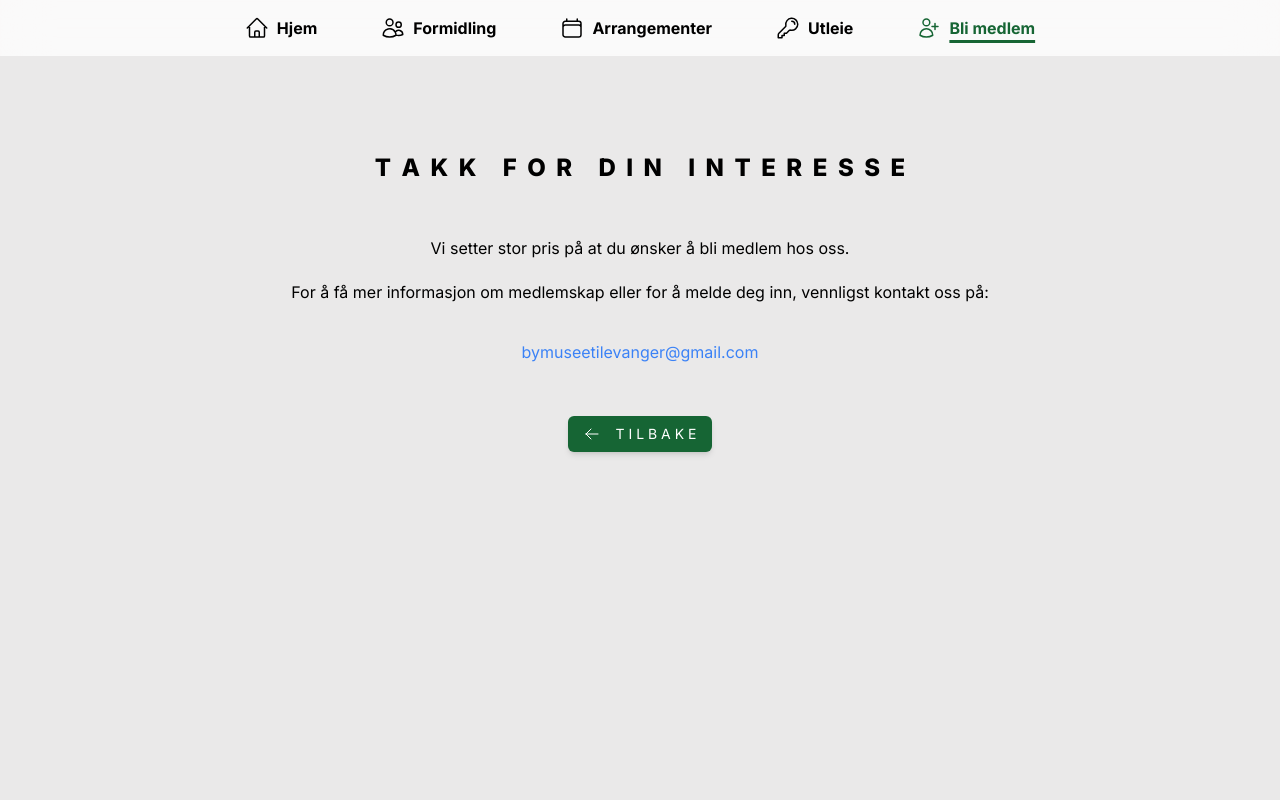
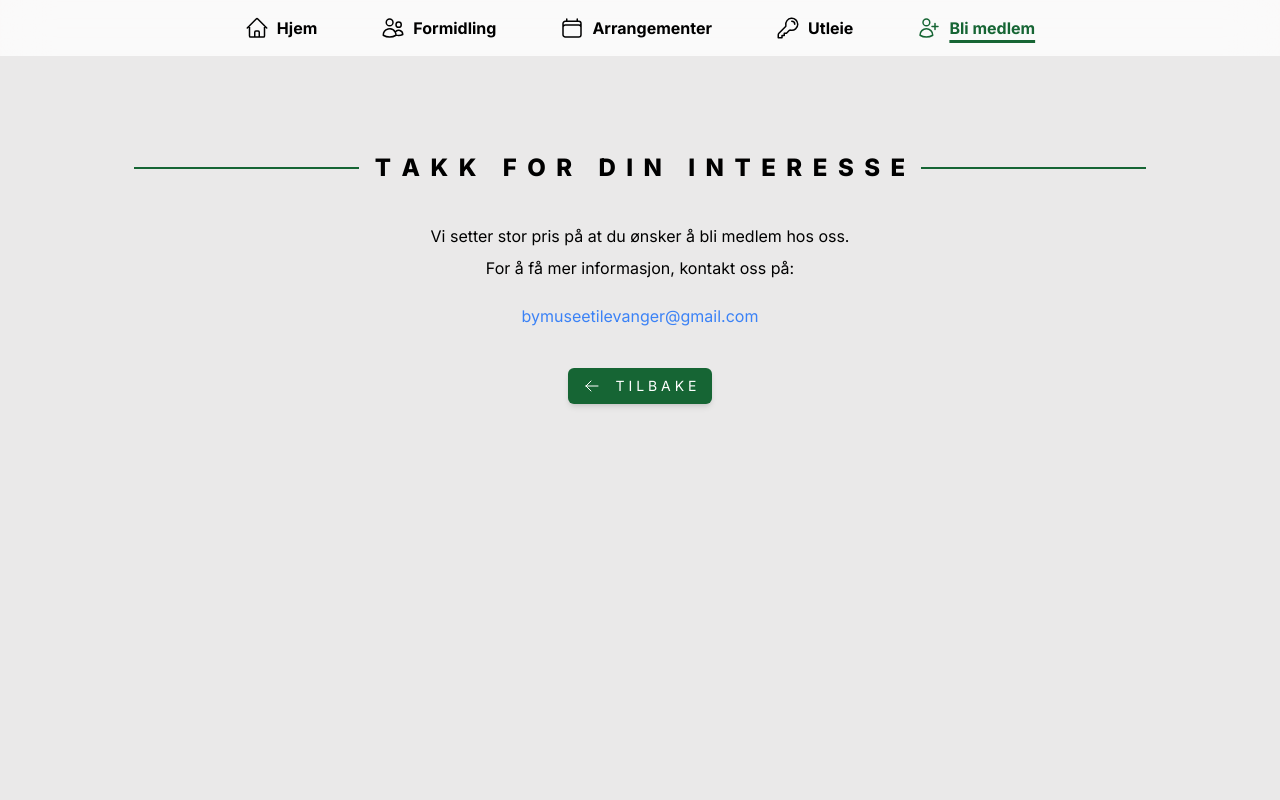
Before and after one commit to magnusgiverin/bymuseet, a Next.js app in the folder src/bymuseet/: page /medlem in a window 1280 px wide. Shown: the top 800 px of the page. Built offline with nearby package versions, Linux system fonts and the light colour scheme.

Commit message:
Update: Made nicer waiting pages

```diff
--- a/src/bymuseet/src/app/Components/Title.tsx
+++ b/src/bymuseet/src/app/Components/Title.tsx
@@ -6,23 +6,24 @@ interface TitleProps {
     type?: string;
 }
 
-export const Title: React.FC<TitleProps> = ({ text, type }) => {
-    const spacedText = text.toUpperCase().split('').join('  ');
+const spacedText = (text: string) => text.toUpperCase().split('').join('  ');
 
+export const Title: React.FC<TitleProps> = ({ text, shortText, type }) => {
     return (
-        <h1 className="flex flex-wrap items-center justify-center text-2xl font-extrabold mb-8">
+        <h1 className="flex items-center justify-center text-2xl font-extrabold mb-8">
             <span className={`sm:flex-grow sm:mr-4 sm:h-0.5 ${type === "white" ? 'bg-white' : 'bg-green-800'}`}></span>
-            <span className="whitespace-pre-wrap text-center">{spacedText}</span>
+            <span className="whitespace-pre-wrap text-center">
+                <span className="block sm:hidden">{spacedText(shortText || text)}</span>
+                <span className="hidden sm:block">{spacedText(text)}</span>
+            </span>
             <span className={`sm:flex-grow sm:ml-4 sm:h-0.5 ${type === "white" ? 'bg-white' : 'bg-green-800'}`}></span>
         </h1>
     );
 };
 
 export const SubTitle: React.FC<TitleProps> = ({ text, shortText, type = 'green' }) => {
-    const spacedText = (text: string) => text.toUpperCase().split('').join('  ');
-
     return (
-        <h2 className="flex flex-wrap items-center justify-center text-xl font-bold mb-8">
+        <h2 className="flex items-center justify-center text-xl font-bold mb-8">
             <span className="whitespace-pre-wrap text-center">
                 <span className="block sm:hidden">{spacedText(shortText || text)}</span>
                 <span className="hidden sm:block">{spacedText(text)}</span>
--- a/src/bymuseet/src/app/arrangementer/page.tsx
+++ b/src/bymuseet/src/app/arrangementer/page.tsx
@@ -1,10 +1,13 @@
 import Button from "../Components/Button";
+import { Title } from "../Components/Title";
 
 export default function Arrangementer() {
   return (
-    <main className="flex flex-col items-center justify-between pt-24 gap-10">
-      <p>Arrangementer Side Kommer snart</p>
-      <Button icon="ArrowLeft_sm" text={"tilbake"} iconPosition="left" />
+    <main className="flex flex-col items-center justify-center pt-24 gap-2 w-full">
+      <span className="w-full">
+        <Title text="Arrangementer" shortText="hva skjer?"/>
+      </span>
+      <Button icon={"ArrowLeft_sm"} text={"tilbake"} iconPosition="left" />
     </main>
   );
 }
--- a/src/bymuseet/src/app/formidling/page.tsx
+++ b/src/bymuseet/src/app/formidling/page.tsx
@@ -55,12 +55,15 @@
 
 'use client';
 import Button from "../Components/Button";
+import { Title } from "../Components/Title";
 
 export default function Formidling() {
     return (
-        <main className="flex flex-col items-center justify-between pt-24 gap-10">
-            <p>Formidling Side Kommer snart</p>
-            <Button icon="ArrowLeft_sm" text={"tilbake"} iconPosition="left"/>
+        <main className="flex flex-col items-center justify-center pt-24 gap-2 w-full">
+            <span className="w-full">
+            <Title text="Formidlig"/>
+            </span>
+            <Button icon={"ArrowLeft_sm"} text={"tilbake"} iconPosition="left"/>
         </main>
     );
 }
--- a/src/bymuseet/src/app/medlem/page.tsx
+++ b/src/bymuseet/src/app/medlem/page.tsx
@@ -1,28 +1,19 @@
 'use client';
+import Button from "../Components/Button";
 import { Title } from "../Components/Title";
-import Icons from "../Utils/Icons";
-import { useRouter } from "next/navigation";
 
 export default function Medlem() {
-    const router = useRouter();
-
     return (
-        <main className="flex flex-col items-center justify-between pt-24 gap-5">
-            <Title text="Takk for din interesse" />
+        <main className="flex flex-col items-center justify-center pt-24 gap-2 w-full">
+            <span className="w-full">
+            <Title text="Takk for din interesse" shortText="takk"/>
+            </span>
             <p>Vi setter stor pris på at du ønsker å bli medlem hos oss.</p>
-            <p>For å få mer informasjon om medlemskap eller for å melde deg inn, vennligst kontakt oss på:</p>
+            <p>For å få mer informasjon, kontakt oss på:</p>
             <p className="mt-4 text-blue-500">
                 <a href="mailto:bymuseetilevanger@gmail.com">bymuseetilevanger@gmail.com</a>
             </p>
-            <div className="mb-5 md:mb-0 flex justify-left">
-                <button
-                    onClick={() => router.push("/")}
-                    className="flex flex-row items-center gap-4 whitespace-pre-wrap text-sm bg-green-800 text-white px-4 py-2 mt-8 rounded-md shadow-md hover:bg-green-700 transition"
-                >
-                    <Icons name="ArrowLeft_sm" />
-                    T I L B A K E
-                </button>
-            </div>
+            <Button icon={"ArrowLeft_sm"} text={"tilbake"} iconPosition="left"/>
         </main>
     );
 }
--- a/src/bymuseet/src/app/om/page.tsx
+++ b/src/bymuseet/src/app/om/page.tsx
@@ -1,11 +1,14 @@
 'use client';
 import Button from "../Components/Button";
+import { Title } from "../Components/Title";
 
 export default function Om() {
     return (
-        <main className="flex flex-col items-center justify-between pt-24 gap-10">
-            <p>Om Side Kommer snart</p>
-            <Button icon="ArrowLeft_sm" text={"tilbake"} iconPosition="left"/>
+        <main className="flex flex-col items-center justify-center pt-24 gap-2 w-full">
+            <span className="w-full">
+            <Title text="Om"/>
+            </span>
+            <Button icon={"ArrowLeft_sm"} text={"tilbake"} iconPosition="left"/>
         </main>
     );
 }
--- a/src/bymuseet/src/app/utleie/page.tsx
+++ b/src/bymuseet/src/app/utleie/page.tsx
@@ -1,11 +1,14 @@
 'use client';
 import Button from "../Components/Button";
+import { Title } from "../Components/Title";
 
 export default function Utleie() {
     return (
-        <main className="flex flex-col items-center justify-between pt-24 gap-10">
-            <p>Utleie Side Kommer snart</p>
-            <Button icon="ArrowLeft_sm" text={"tilbake"} iconPosition="left"/>
+        <main className="flex flex-col items-center justify-center pt-24 gap-2 w-full">
+            <span className="w-full">
+            <Title text="Utleie"/>
+            </span>
+            <Button icon={"ArrowLeft_sm"} text={"tilbake"} iconPosition="left"/>
         </main>
     );
 }
```
